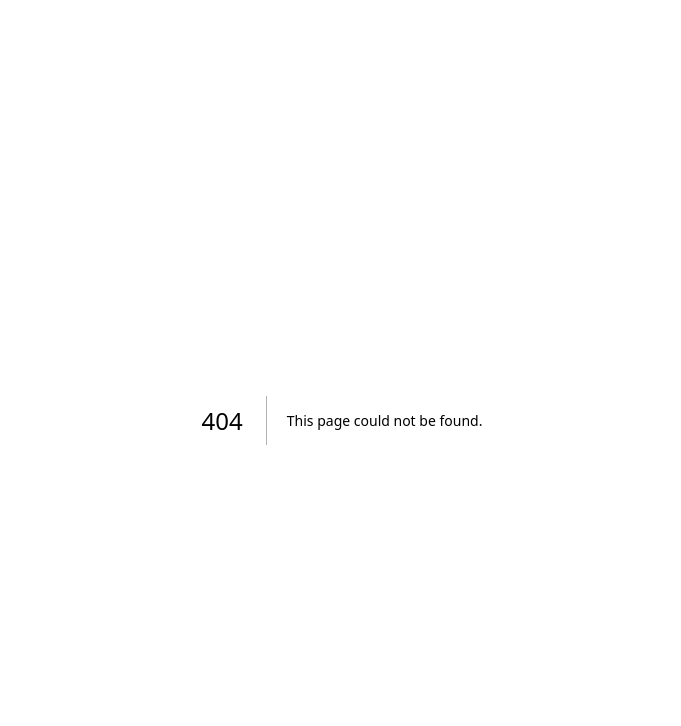
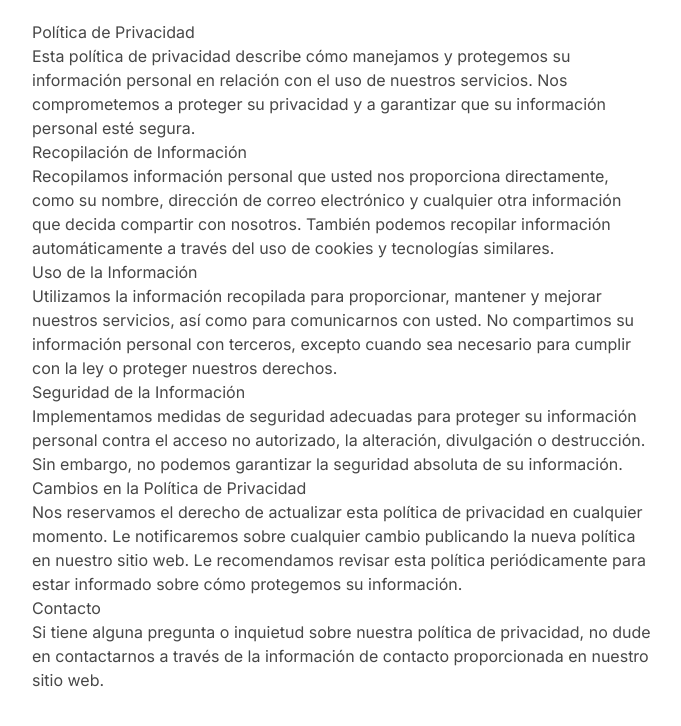
Before and after one commit to cristom-co/portfolio-front-next-js, a Next.js app: page /privacy-policy in a window 1280 px wide. Before the commit this address had no page. Shown: the top 726 px of the page, without its empty margins (298-979 px from the left). Built offline with nearby package versions, Linux system fonts and the light colour scheme.

Commit message:
privacy policy

```diff
--- /dev/null
+++ b/src/app/privacy-policy/page.tsx
@@ -0,0 +1,30 @@
+export default function PrivacyPolicy() {
+  return (
+    <div className="sm:w-full md:w-3/4 lg:w-2/3 xl:w-1/2 2xl:w-1/3 mx-auto">
+      <h1>Política de Privacidad</h1>
+      <p>
+      Esta política de privacidad describe cómo manejamos y protegemos su información personal en relación con el uso de nuestros servicios. Nos comprometemos a proteger su privacidad y a garantizar que su información personal esté segura.
+      </p>
+      <h2>Recopilación de Información</h2>
+      <p>
+      Recopilamos información personal que usted nos proporciona directamente, como su nombre, dirección de correo electrónico y cualquier otra información que decida compartir con nosotros. También podemos recopilar información automáticamente a través del uso de cookies y tecnologías similares.
+      </p>
+      <h2>Uso de la Información</h2>
+      <p>
+      Utilizamos la información recopilada para proporcionar, mantener y mejorar nuestros servicios, así como para comunicarnos con usted. No compartimos su información personal con terceros, excepto cuando sea necesario para cumplir con la ley o proteger nuestros derechos.
+      </p>
+      <h2>Seguridad de la Información</h2>
+      <p>
+      Implementamos medidas de seguridad adecuadas para proteger su información personal contra el acceso no autorizado, la alteración, divulgación o destrucción. Sin embargo, no podemos garantizar la seguridad absoluta de su información.
+      </p>
+      <h2>Cambios en la Política de Privacidad</h2>
+      <p>
+      Nos reservamos el derecho de actualizar esta política de privacidad en cualquier momento. Le notificaremos sobre cualquier cambio publicando la nueva política en nuestro sitio web. Le recomendamos revisar esta política periódicamente para estar informado sobre cómo protegemos su información.
+      </p>
+      <h2>Contacto</h2>
+      <p>
+      Si tiene alguna pregunta o inquietud sobre nuestra política de privacidad, no dude en contactarnos a través de la información de contacto proporcionada en nuestro sitio web.
+      </p>
+    </div>
+  );
+}
```
